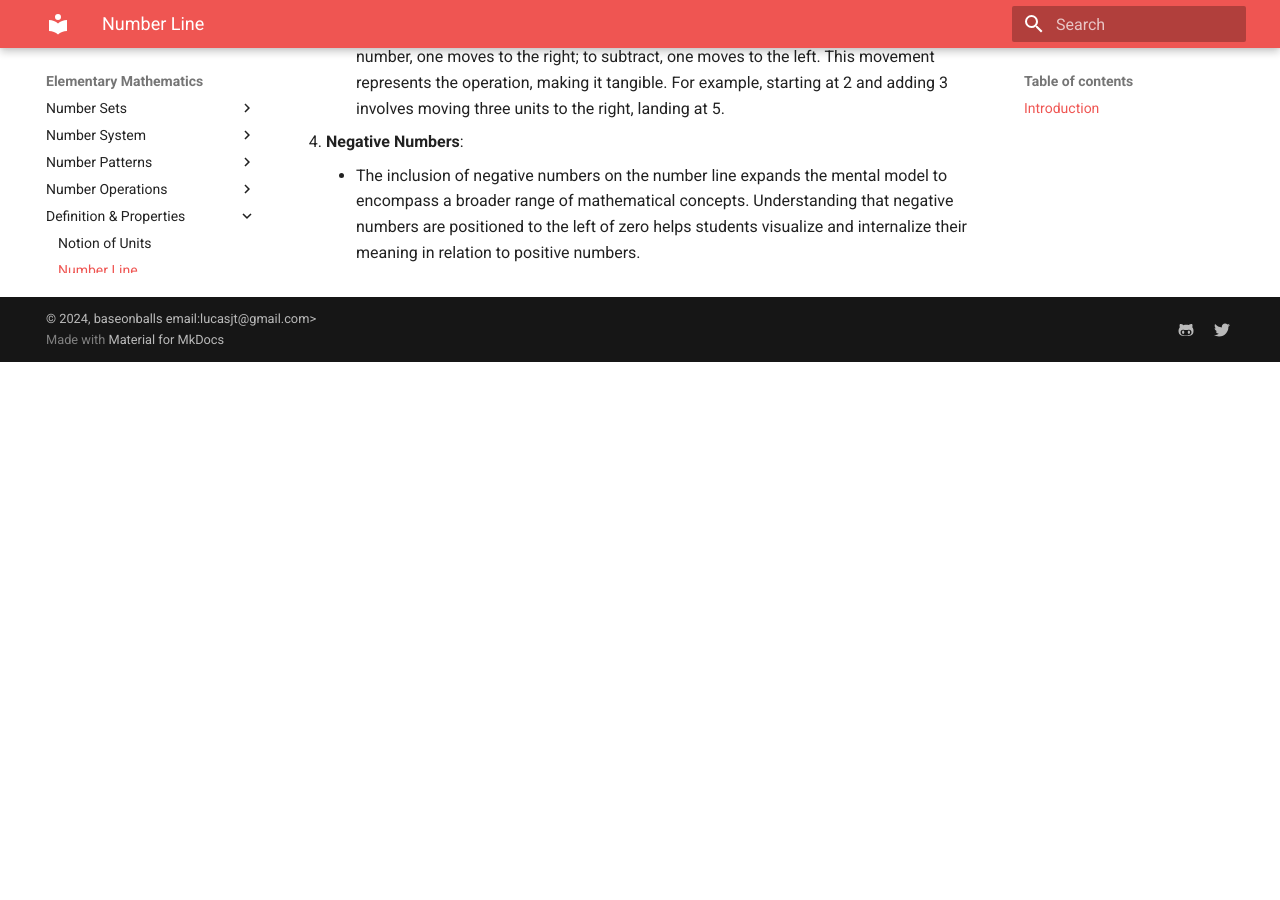
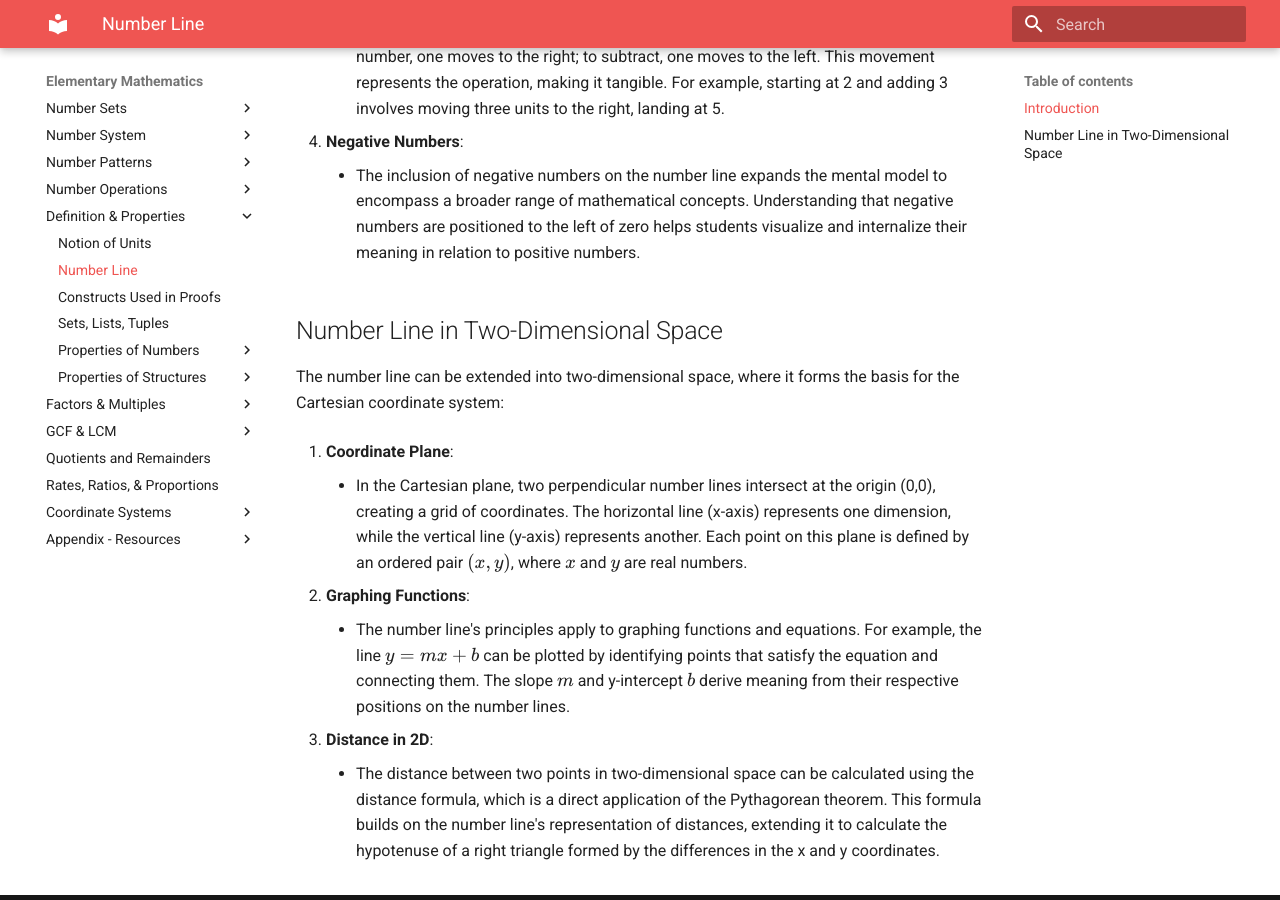
Before and after one commit to baseonballs/mpower-sitedocs, an MkDocs documentation site: the page built from site-docs/mathematics/elem/def/def-number-line.md, in a window 1280 px wide and 900 px high, scrolled down 842 px. Built offline with MkDocs 1.6.1 and Material for MkDocs 9.7.7, drawn with Linux system fonts in a browser that asks for light colours; formulas are drawn with MathJax 3; before the commit the page ends 1204 px from its top, so only the background shows below that.

Commit message:
fixing formating.

```diff
--- a/site-docs/mathematics/elem/def/def-number-line.md
+++ b/site-docs/mathematics/elem/def/def-number-line.md
@@ -19,3 +19,16 @@
 
 4. **Negative Numbers**:
     - The inclusion of negative numbers on the number line expands the mental model to encompass a broader range of mathematical concepts. Understanding that negative numbers are positioned to the left of zero helps students visualize and internalize their meaning in relation to positive numbers.
+
+## Number Line in Two-Dimensional Space
+
+The number line can be extended into two-dimensional space, where it forms the basis for the Cartesian coordinate system:
+
+1. **Coordinate Plane**:
+    - In the Cartesian plane, two perpendicular number lines intersect at the origin (0,0), creating a grid of coordinates. The horizontal line (x-axis) represents one dimension, while the vertical line (y-axis) represents another. Each point on this plane is defined by an ordered pair \((x, y)\), where \(x\) and \(y\) are real numbers.
+
+2. **Graphing Functions**:
+    - The number line's principles apply to graphing functions and equations. For example, the line \(y = mx + b\) can be plotted by identifying points that satisfy the equation and connecting them. The slope \(m\) and y-intercept \(b\) derive meaning from their respective positions on the number lines.
+
+3. **Distance in 2D**:
+    - The distance between two points in two-dimensional space can be calculated using the distance formula, which is a direct application of the Pythagorean theorem. This formula builds on the number line's representation of distances, extending it to calculate the hypotenuse of a right triangle formed by the differences in the x and y coordinates.
```
